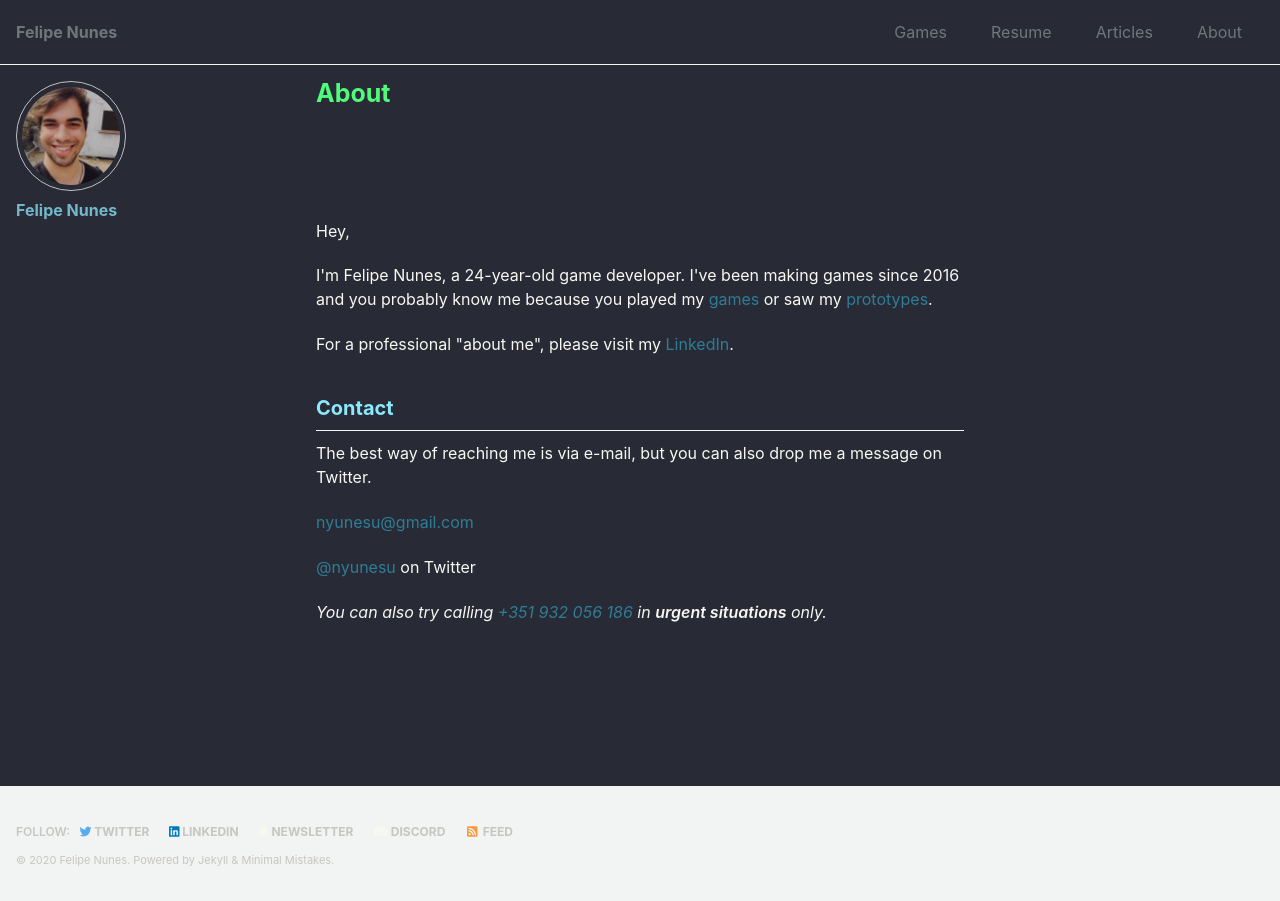
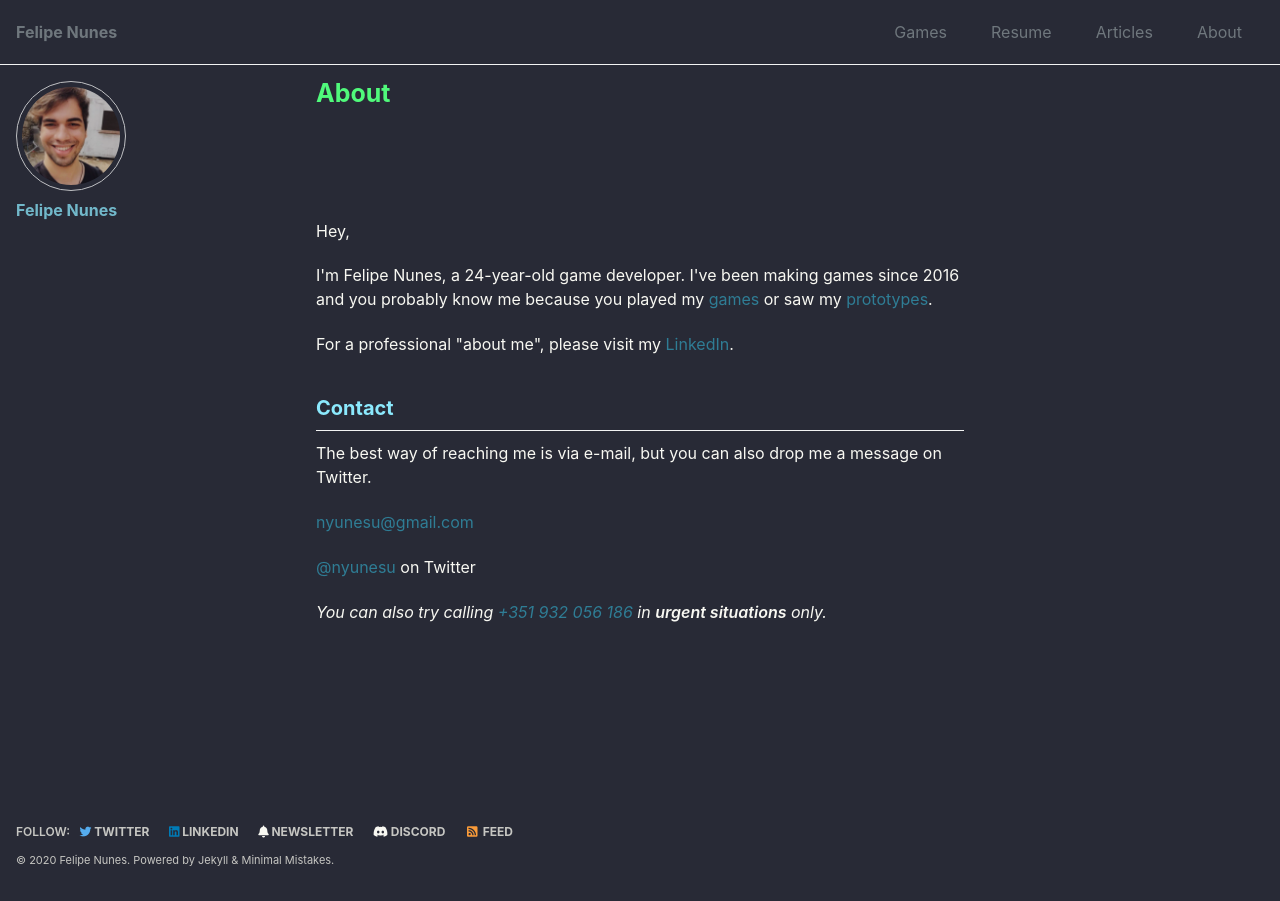
Before and after one commit to nyunesu/nyunesu.github.io, a Jekyll site: the page built from index.html, in a window 1280 px wide. Built offline with Jekyll 4.4.1, drawn with Linux system fonts in a browser that asks for light colours; cached includes are drawn as plain includes; the list of posts is cut into pages by our own code.

Commit message:
Footer color

```diff
--- a/_sass/minimal-mistakes/_variables.scss
+++ b/_sass/minimal-mistakes/_variables.scss
@@ -68,7 +68,7 @@ $text-color: #f8f8f2 !default;
 $muted-text-color: mix(#000, $text-color, 20%) !default;
 $border-color: $lighter-gray !default;
 $form-background-color: $lighter-gray !default;
-$footer-background-color: $lighter-gray !default;
+$footer-background-color: transparent !default;
 
 $primary-color: #6f777d !default;
 $success-color: #3fa63f !default;
```
